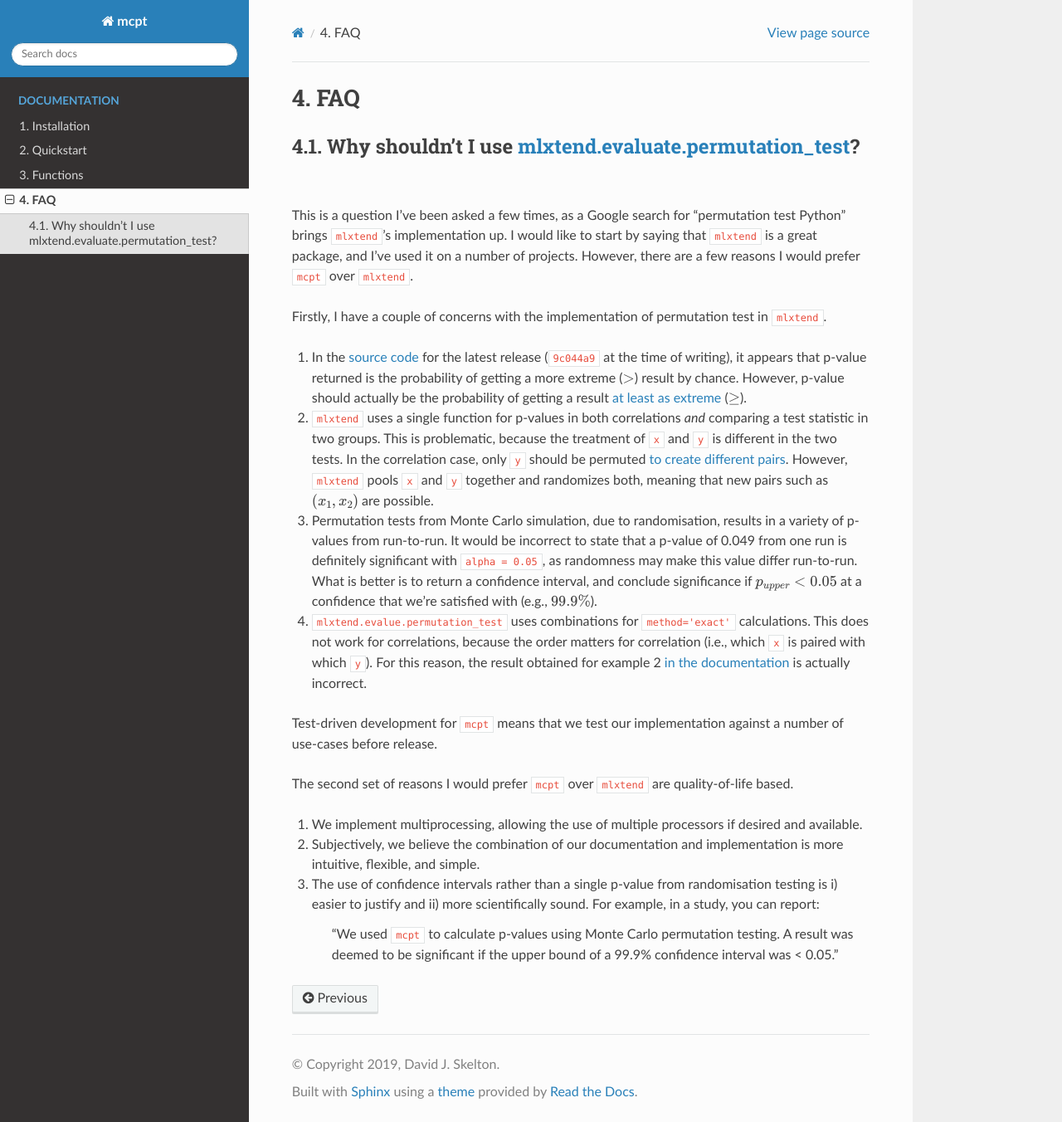
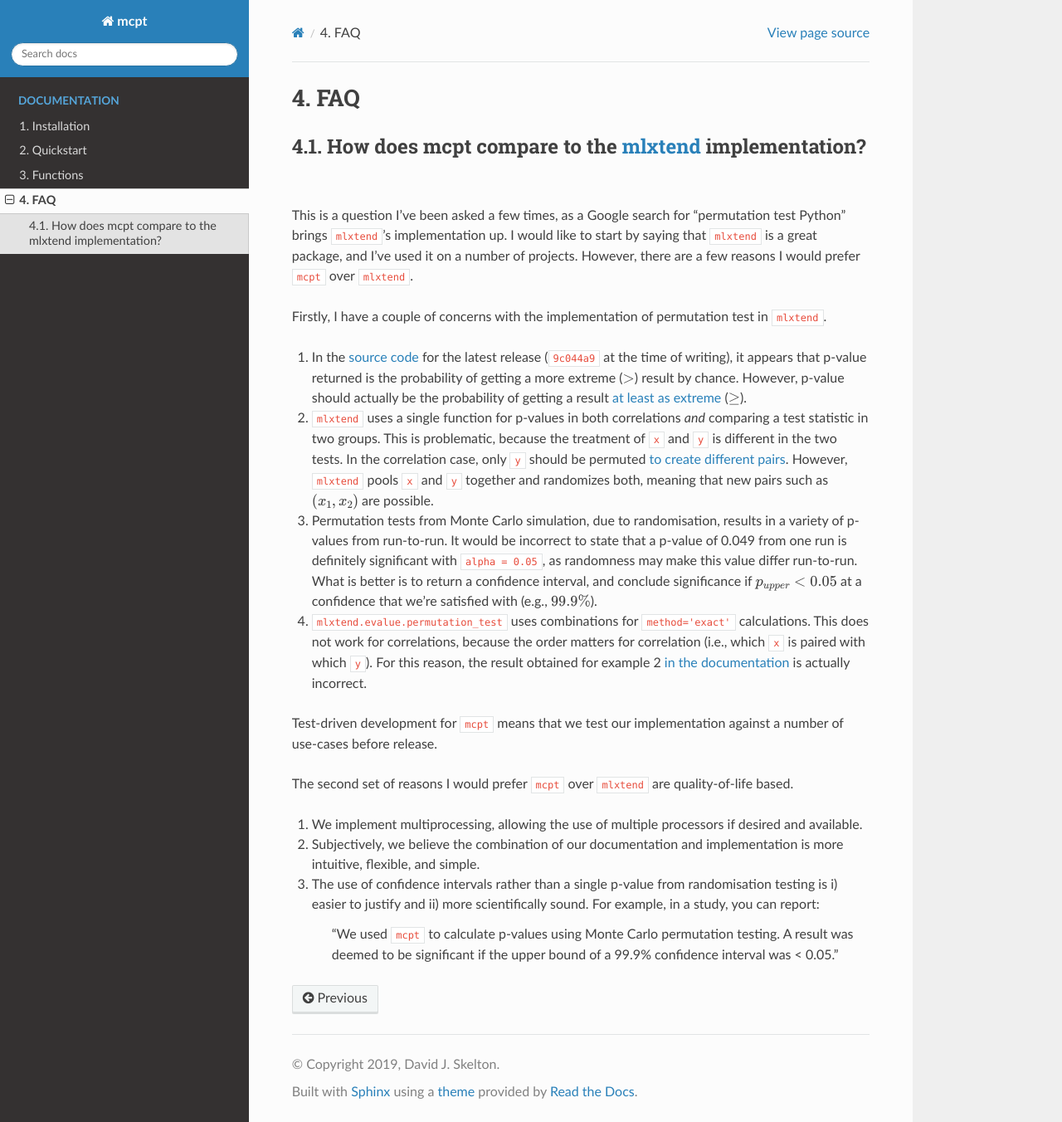
Before and after one commit to ravenlocke/mcpt, a Sphinx documentation site: the page built from docs/source/documentation/faq.rst, in a window 1280 px wide and 1352 px high. Shown: the whole window at 83% size. Built offline with Sphinx 7.4.7 and the Read the Docs theme 2.0.0, drawn with Linux system fonts in a browser that asks for light colours.

Commit message:
Updated FAQ wording.

```diff
--- a/docs/source/documentation/faq.rst
+++ b/docs/source/documentation/faq.rst
@@ -2,8 +2,8 @@
 FAQ
 **********************
 
-Why shouldn't I use `mlxtend.evaluate.permutation_test <http://rasbt.github.io/mlxtend/user_guide/evaluate/permutation_test/>`_?
---------------------------------------------------------------------------------------------------------------------------------
+How does mcpt compare to the `mlxtend <http://rasbt.github.io/mlxtend/user_guide/evaluate/permutation_test/>`_ implementation?
+-----------------------------------------------------------------------------------------------------------------------------------------------
 This is a question I've been asked a few times, as a Google search for "permutation test Python" brings ``mlxtend``'s implementation up. I would like to start by saying that ``mlxtend`` is a great package, and I've used it on a number of projects. However, there are a few reasons I would prefer ``mcpt`` over ``mlxtend``.
 
 Firstly, I have a couple of concerns with the implementation of permutation test in ``mlxtend``.
```
